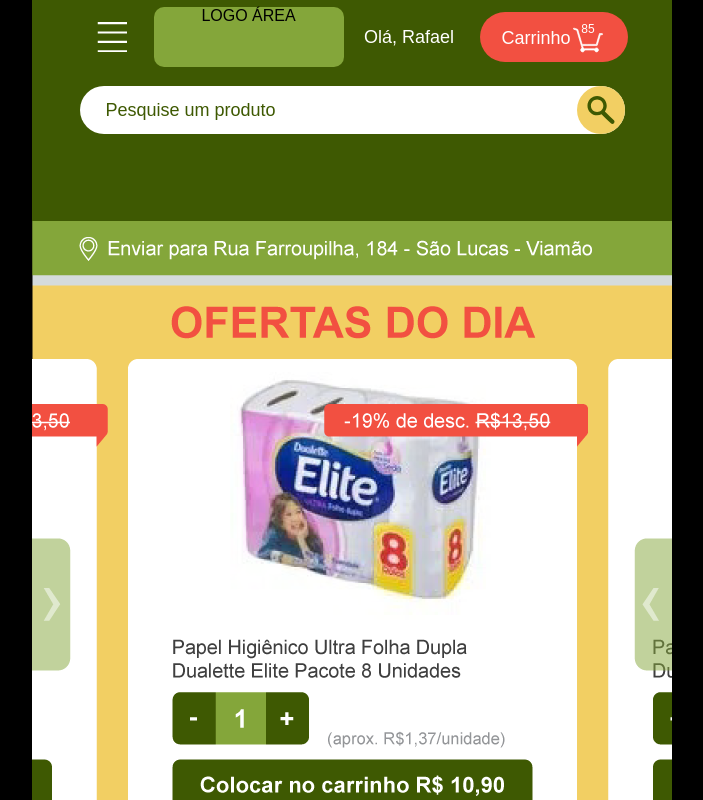
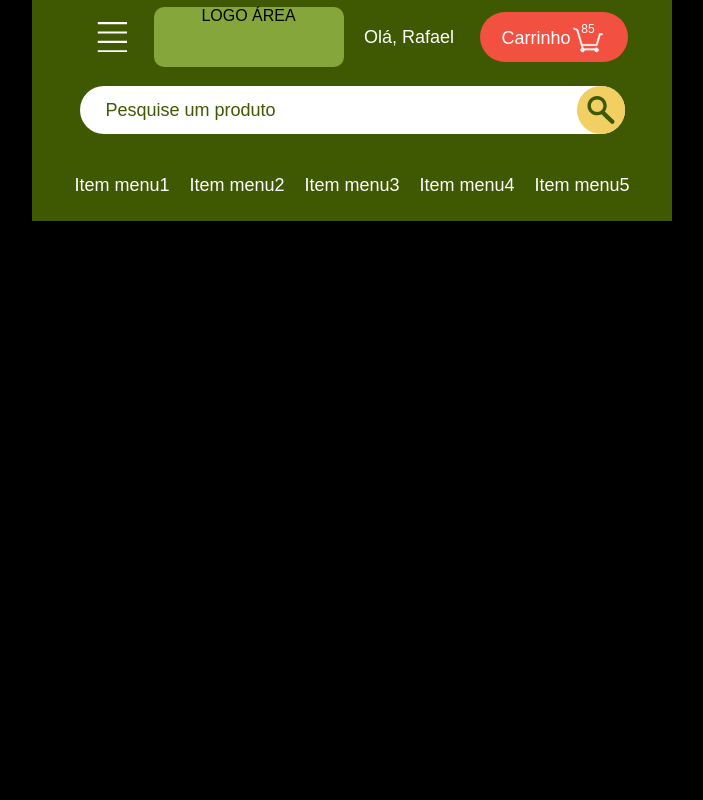
Before and after one commit to RafaelVasques/Web-Mercado, a React (Create React App) app: page / in a window 1280 px wide. Shown: the whole page, without its empty margins (288-991 px from the left). Built offline with nearby package versions, Linux system fonts and the light colour scheme.

Commit message:
Criação do menu principal

```diff
--- a/src/App.css
+++ b/src/App.css
@@ -1,6 +1,6 @@
 body {
   background-color: black;
-  background-image: url(./guide-images/front-mobile.png);
+  /* background-image: url(./guide-images/front-mobile.png); */
   background-repeat: no-repeat;
   background-position: top center;
 }
--- a/src/components/MainNav/index.js
+++ b/src/components/MainNav/index.js
@@ -4,13 +4,20 @@
 export default function MainNav (){
     return(
         <nav className="Main-Nav">
-            {/* <ul>
-                <li>Item menu1</li>
-                <li>Item menu2</li>
-                <li>Item menu3</li>
-                <li>Item menu4</li>
-                <li>Item menu5</li>
-            </ul> */}
+            <ul>
+                <li><a href="#">Item menu1</a></li>
+                <li className="Menu-Dropdown">
+                    <span className="Dropdown-Button">Item menu2</span>
+                    <ul className="Dropdown-Content">
+                        <li><a href="#">Sub Item 1</a></li>
+                        <li><a href="#">Sub Item 2</a></li>
+                        <li><a href="#">Sub Item 3</a></li>
+                    </ul>
+                </li>
+                <li><a href="#">Item menu3</a></li>
+                <li><a href="#">Item menu4</a></li>
+                <li><a href="#">Item menu5</a></li>
+            </ul>
         </nav>
     );
 }
--- a/src/components/MainNav/style.css
+++ b/src/components/MainNav/style.css
@@ -1,11 +1,78 @@
 @import url(../../globalStyles.css);
 
-.Main-Nav{
-    margin: auto;
-    /* background-color:black; */
-    /* background-color: rgba(230,156,25, 0.5); */
+:root {
+    --primary-color-nav-menu: white;
+    --primary-font-size-nav-menu: 18px;
+    --menu-cursor: pointer;
+    --transition-nav-menu-animation: background .4s;
+}
+
+.Main-Nav {
+    margin: 0 auto;
     background-color: var(--global-primary-color);
-    color: white;
     width: 640px;
-    height: 67px;
+    height: 66px;
+    padding-top: 1px;
 }
+
+.Main-Nav ul {
+    list-style: none;
+    padding: 0;
+    margin-top: 10px;
+}
+
+.Main-Nav li {
+    display: inline-block;
+}
+
+.Main-Nav a {
+    text-decoration: none;
+    color: var(--primary-color-nav-menu);
+    padding: 10px;
+    font-size: var(--primary-font-size-nav-menu);
+    transition: var(--transition-nav-menu-animation);
+    cursor: var(--menu-cursor);
+}
+
+.Main-Nav a:hover {
+    background-color: var(--global-primary-color-variation);
+}
+
+.Main-Nav .Dropdown-Button {
+    color: var(--primary-color-nav-menu);
+    font-size: var(--primary-font-size-nav-menu);
+    display: inline-block;
+    padding: 10px;
+    transition: var(--transition-nav-menu-animation);
+    cursor: var(--menu-cursor);
+}
+
+.Main-Nav .Dropdown-Button:hover {
+    color: var(--primary-color-nav-menu);
+    font-size: var(--primary-font-size-nav-menu);
+    display: inline-block;
+    background-color: var(--global-primary-color-variation);
+}
+
+.Main-Nav .Dropdown-Content {
+    display: none;
+    position: absolute;
+    background-color: var(--global-primary-color-variation);
+}
+
+.Main-Nav .Menu-Dropdown:hover .Dropdown-Content {
+    display: flex;
+    flex-direction: column;
+    box-shadow: 0px 8px 16px 0px rgba(0,0,0,0.2);
+    margin-top: 0;
+}
+
+.Main-Nav .Dropdown-Content a {
+    display: block;
+    padding: 10px 30px;
+}
+
+.Main-Nav .Dropdown-Content a:hover {
+    background-color: var(--global-secundary-color);
+    color: var(--global-primary-color);
+}
```
Also changed, not shown: src/globalStyles.css (+10 -0 lines).
